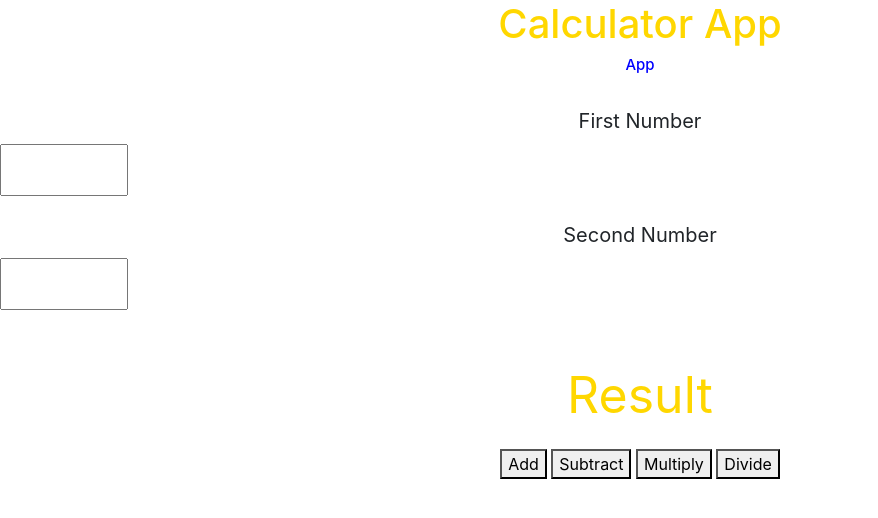
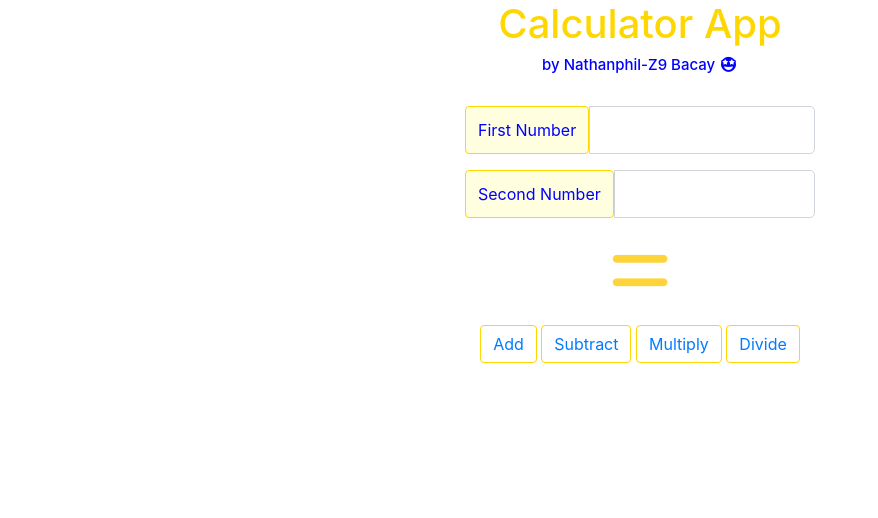
Before and after one commit to zninennea/BACAY-Z9_CalculatorApp, a plain HTML site: page index.html in a window 1280 px wide. Shown: the whole page, without its empty margins (0-878 px from the left). Drawn offline with nearby package versions, Linux system fonts and the light colour scheme.

Commit message:
Update index.html

```diff
--- a/index.html
+++ b/index.html
@@ -6,25 +6,33 @@
     <title>Calculator App</title>
     <link rel="stylesheet" href="style.css">
     <link rel="stylesheet" href="https://cdn.jsdelivr.net/npm/bootstrap@4.4.1/dist/css/bootstrap.min.css" integrity="sha384-Vkoo8x4CGsO3+Hhxv8T/Q5PaXtkKtu6ug5TOeNV6gBiFeWPGFN9MuhOf23Q9Ifjh" crossorigin="anonymous">
+    <link rel="stylesheet" href="https://cdnjs.cloudflare.com/ajax/libs/font-awesome/7.0.0/css/all.min.css" integrity="sha512-DxV+EoADOkOygM4IR9yXP8Sb2qwgidEmeqAEmDKIOfPRQZOWbXCzLC6vjbZyy0vPisbH2SyW27+ddLVCN+OMzQ==" crossorigin="anonymous" referrerpolicy="no-referrer" />
 </head>
 <body>
     <h1>Calculator App</h1>
-    <h1 class="app">App</h1><br>
+    <h1 class="app">by Nathanphil-Z9 Bacay <i class="fa-duotone fa-solid fa-face-grin-stars fa-bounce ms-2" style="--fa-primary-color: gold; --fa-secondary-color: gold;"></i></h1><br>
     <form>
-        <label for="fnum">First Number</label><br>
-        <input type="number" id="fnum" name="fnum"><br>
-        <label for="snum">Second Number</label><br>
-        <input type="number" id="snum" name="snum"><br>
-        <br>
-        <p id="result">Result</p>
-        <button type="button" class="button" id="add">Add</button>
-        <button type="button" class="button" id="subtract">Subtract</button>
-        <button type="button" class="button" id="multiply">Multiply</button>
-        <button type="button" class="button" id="divide">Divide</button>
+        <div class="container">
+            <div class="row justify-content-center">
+                <div class="col-md-4">
+                    <div class="input-group input-group-lg mb-3">
+                        <span class="input-group-text" id="inputGroup-fnum">First Number</span>
+                        <input type="number" class="form-control" id="fnum" name="fnum" aria-label="First Number" aria-describedby="inputGroup-fnum">
+                    </div>
+                    <div class="input-group input-group-lg mb-3">
+                        <span class="input-group-text" id="inputGroup-snum">Second Number</span>
+                        <input type="number" class="form-control" id="snum" name="snum" aria-label="Second Number" aria-describedby="inputGroup-snum">
+                    </div>
+                </div>
+            </div>
+            <p id="result"><i class="fa-solid fa-equals fa-beat fa-lg" style="color: #FFD43B;"></i></p>
+            <button type="button" class="btn btn-outline-primary" id="add">Add</button>
+            <button type="button" class="btn btn-outline-primary" id="subtract">Subtract</button>
+            <button type="button" class="btn btn-outline-primary" id="multiply">Multiply</button>
+            <button type="button" class="btn btn-outline-primary" id="divide">Divide</button>
     </form>
 
-    <script>
-        const result = document.getElementById("result");
+    <script>const result = document.getElementById("result");
         const add_button = document.getElementById("add");
         const subtract_button = document.getElementById("subtract");
         const multiply_button = document.getElementById("multiply");
@@ -80,9 +88,6 @@
             result.textContent = answer;
 
 
-        });
-
-
-    </script>
+        });</script>
 </body>
 </html>
```
